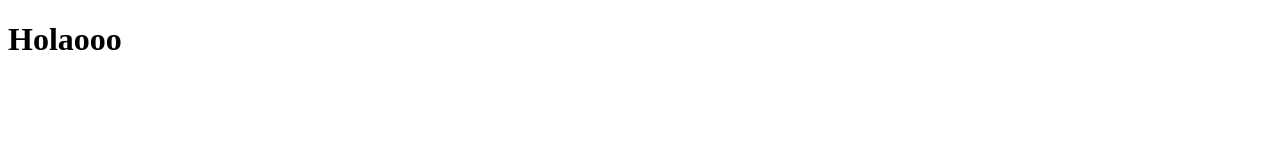
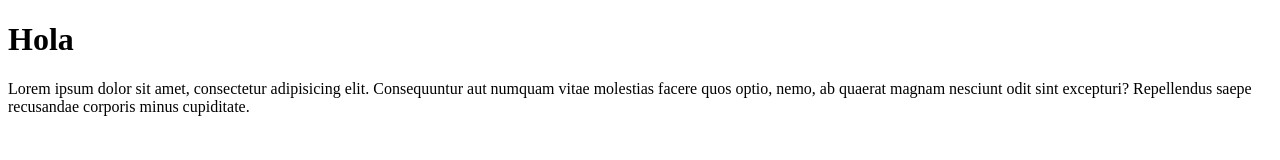
Before and after one commit to PameAl/LandinFerreteria, a plain HTML site: page index.html in a window 1280 px wide. Drawn offline with Linux system fonts and the light colour scheme.

Commit message:
agregue-parrafo

```diff
--- a/index.html
+++ b/index.html
@@ -6,6 +6,7 @@
     <title>Document</title>
 </head>
 <body>
-    <h1>Holaooo</h1>
+    <h1>Hola</h1>
+    <p>Lorem ipsum dolor sit amet, consectetur adipisicing elit. Consequuntur aut numquam vitae molestias facere quos optio, nemo, ab quaerat magnam nesciunt odit sint excepturi? Repellendus saepe recusandae corporis minus cupiditate.</p>
 </body>
 </html>
```
